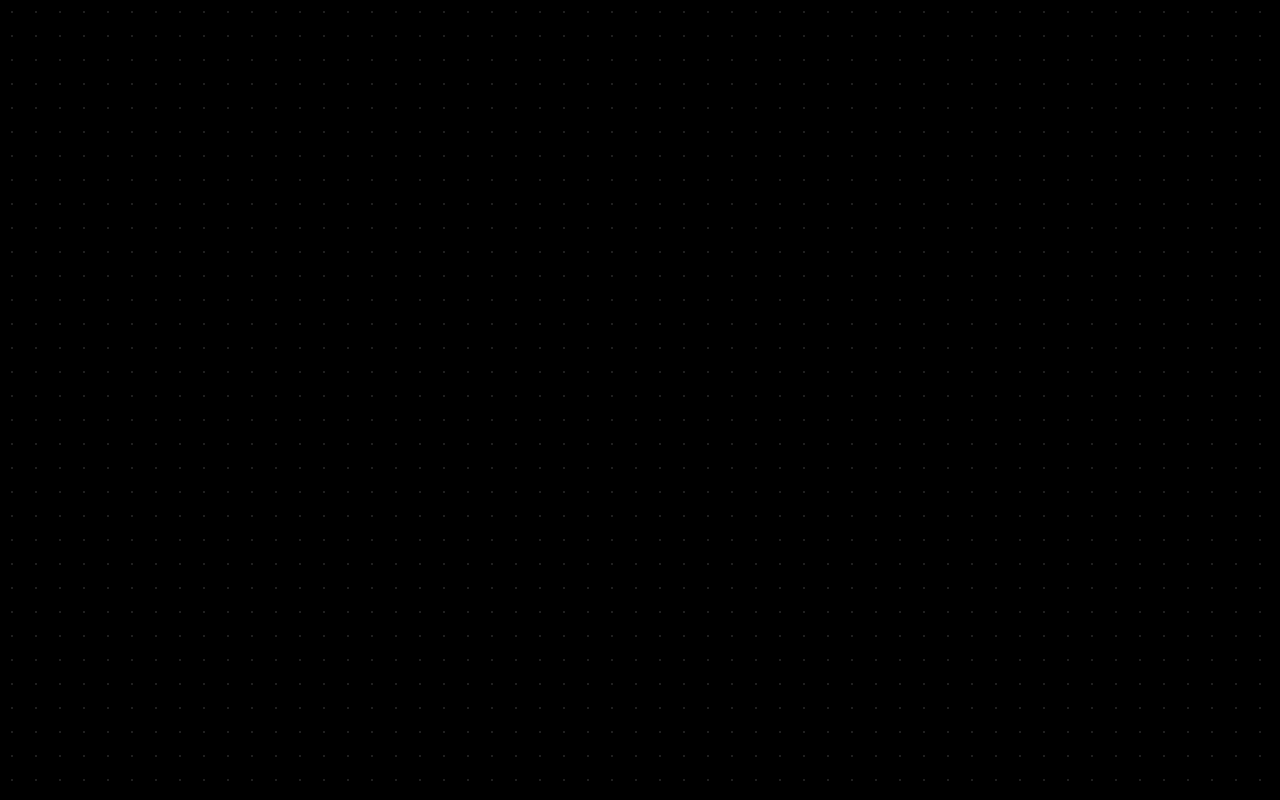
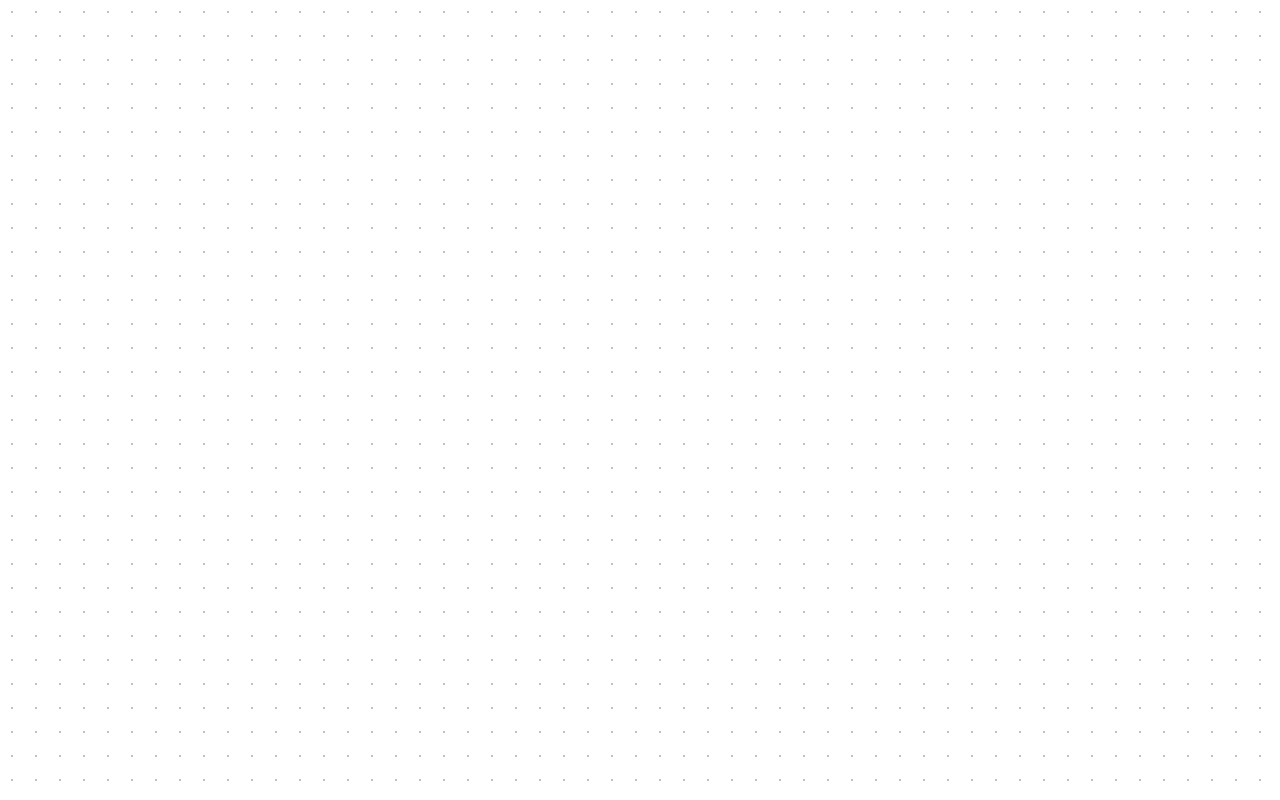
Before and after one commit to zeyadsadek03-prog/animated-dotgrid-landing, a Next.js app: page / in a window 1280 px wide. Built offline with nearby package versions, Linux system fonts and the light colour scheme.

Commit message:
build: switch landing page to light/bright neutral background with only dot-grid visible

```diff
--- a/src/app/globals.css
+++ b/src/app/globals.css
@@ -1,8 +1,8 @@
 @import "tailwindcss";
 
 :root {
-  --color-background: #0a0a0f;
-  --color-foreground: #f4f4f5;
+  --color-background: #ffffff;
+  --color-foreground: #0a0a0f;
 }
 
 .dark {
@@ -18,7 +18,7 @@ body {
 
 /* Dot grid background */
 .dot-grid {
-  background-image: radial-gradient(circle, rgba(255, 255, 255, 0.12) 1px, transparent 1px);
+  background-image: radial-gradient(circle, rgba(0, 0, 0, 0.25) 1px, transparent 1px);
   background-size: 24px 24px;
 }
 
--- a/src/app/layout.tsx
+++ b/src/app/layout.tsx
@@ -23,9 +23,9 @@ export default function RootLayout({
   children: React.ReactNode;
 }>) {
   return (
-    <html lang="en" className="dark">
+    <html lang="en">
       <body
-        className={`${spaceGrotesk.variable} ${inter.variable} antialiased min-h-screen bg-black text-zinc-100`}
+        className={`${spaceGrotesk.variable} ${inter.variable} antialiased min-h-screen bg-white text-zinc-900`}
       >
         {children}
       </body>
--- a/src/app/page.tsx
+++ b/src/app/page.tsx
@@ -1,5 +1,5 @@
 export default function Home() {
   return (
-    <main className="relative min-h-screen bg-black dot-grid" />
+    <main className="relative min-h-screen dot-grid" />
   );
 }
```
